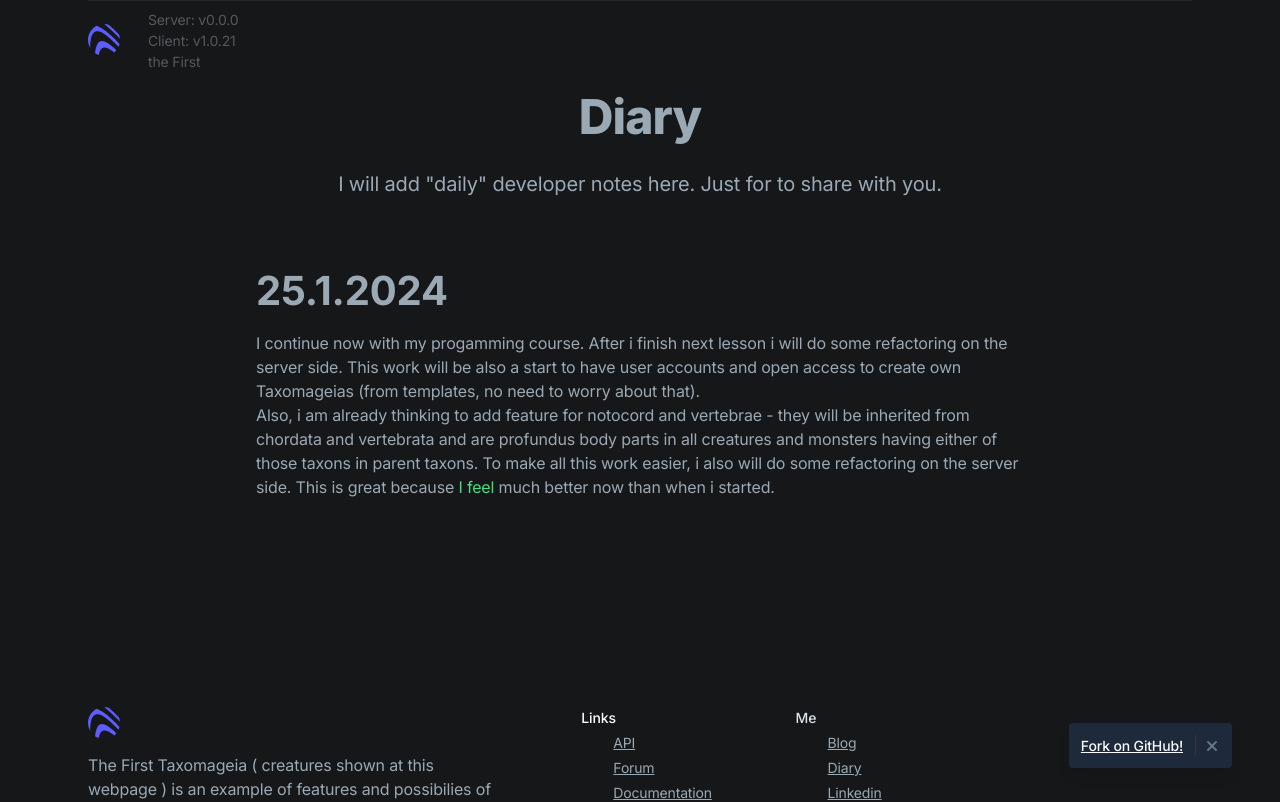
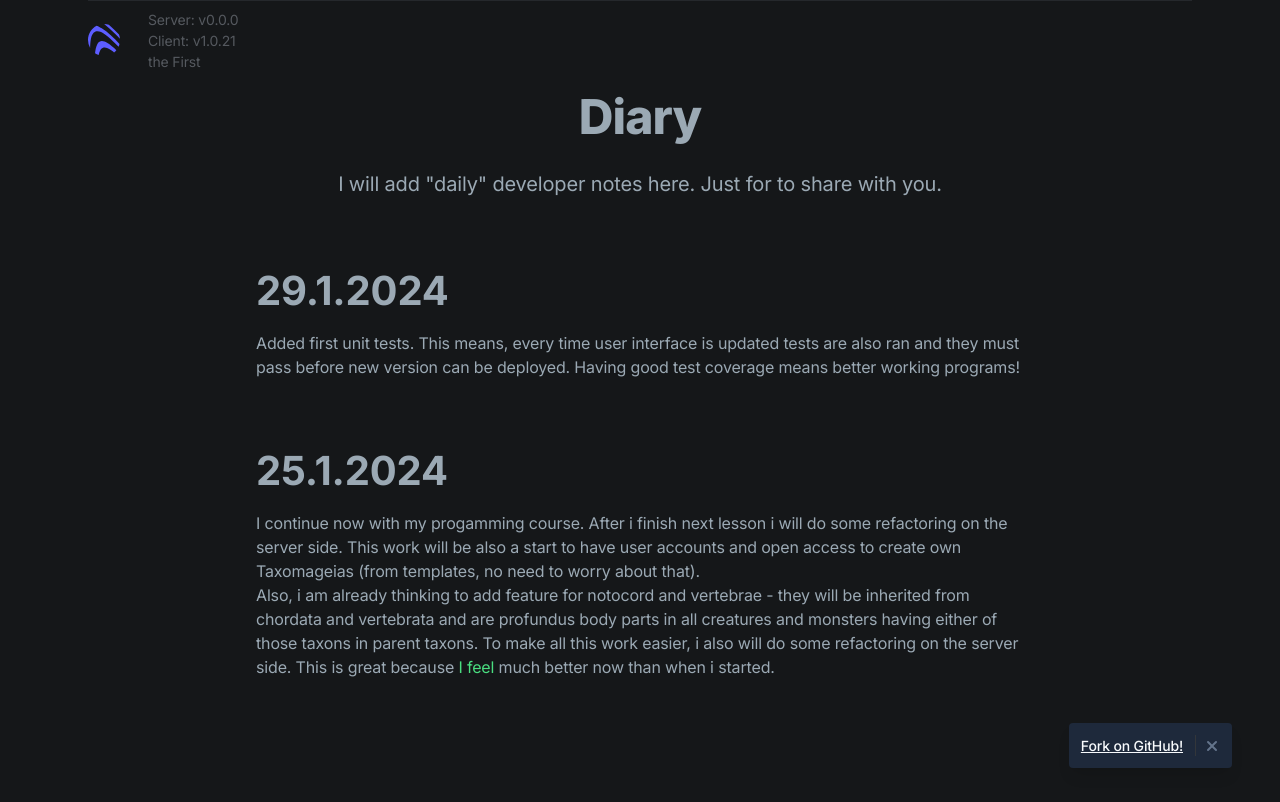
Before and after one commit to Nerdman4U/taxomageia-frontend, a Next.js app: page /diary in a window 1280 px wide. Shown: the top 802 px of the page. Built offline with nearby package versions, Linux system fonts and the light colour scheme; no server answers.

Commit message:
feat(diary): few lines to diary

```diff
--- a/app/diary/page.tsx
+++ b/app/diary/page.tsx
@@ -13,6 +13,15 @@ const Diary = () => {
           </div>
 
           <div className="max-w-3xl mx-auto md:pb-16">
+            <h3 className="h3 mb-3 text-gray-400">29.1.2024</h3>
+            <div>
+              <p>
+                Added first unit tests. This means, every time user interface is updated tests are also ran and they must pass before new version can be deployed. Having good test coverage means better working programs!
+              </p>
+            </div>
+          </div>
+
+          <div className="max-w-3xl mx-auto md:pb-16">
             <h3 className="h3 mb-3 text-gray-400">25.1.2024</h3>
             <div>
               <p>
@@ -25,8 +34,8 @@ const Diary = () => {
                 will do some refactoring on the server side. This is great because <span className="text-green-400">I feel</span> much better now than when i started.
               </p>
             </div>
+          </div>
 
-          </div>
         </div>
       </div>
     </section>
```
